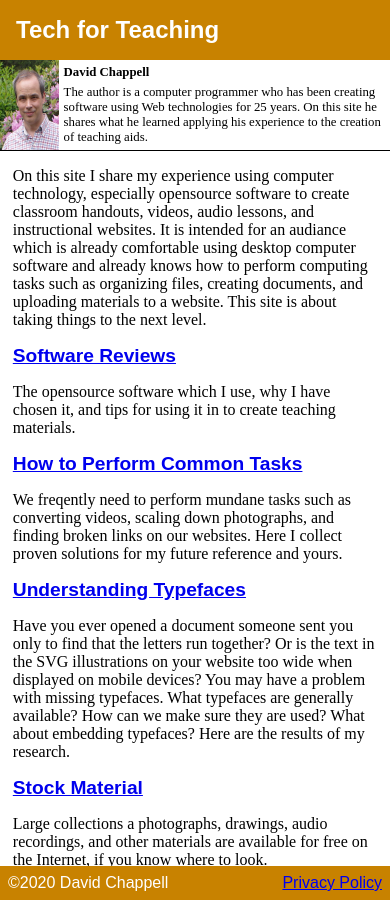
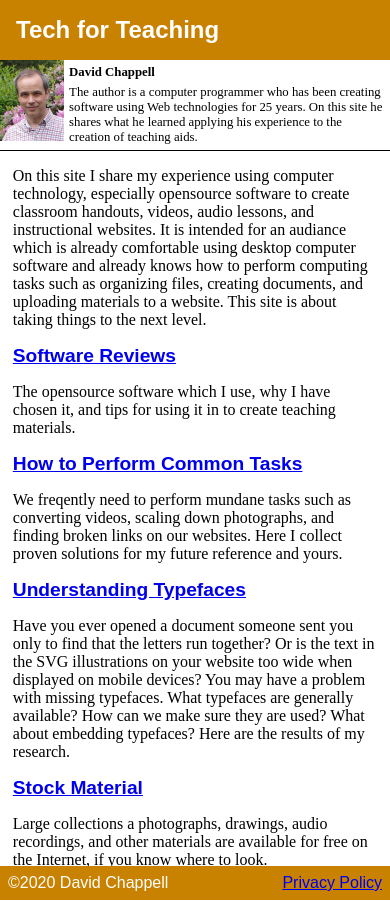
Before and after one commit to david672orford/tech-for-teaching, a Jekyll site: the page built from index.md, in a window 390 px wide. Built offline with Jekyll 4.4.1, drawn with Linux system fonts in a browser that asks for light colours; our own code applies the rules of GitHub Pages for plain Markdown files.

```diff
--- a/assets/css/style.css
+++ b/assets/css/style.css
@@ -54,7 +54,7 @@
 DIV.author_box {
 	display: flex;
 	flex-direction: row;
-	/*align-items: stretch;*/
+	align-items: start;
 	font-size: 80%;
 	margin-bottom: .3em;
 	border-bottom: thin solid black;
@@ -62,6 +62,7 @@
 DIV.author_box IMG {
 	display: block;
 	width: 15%;
+	min-width: 5em;
 	}
 DIV.author_byline {
 	font-weight: bold;
```
